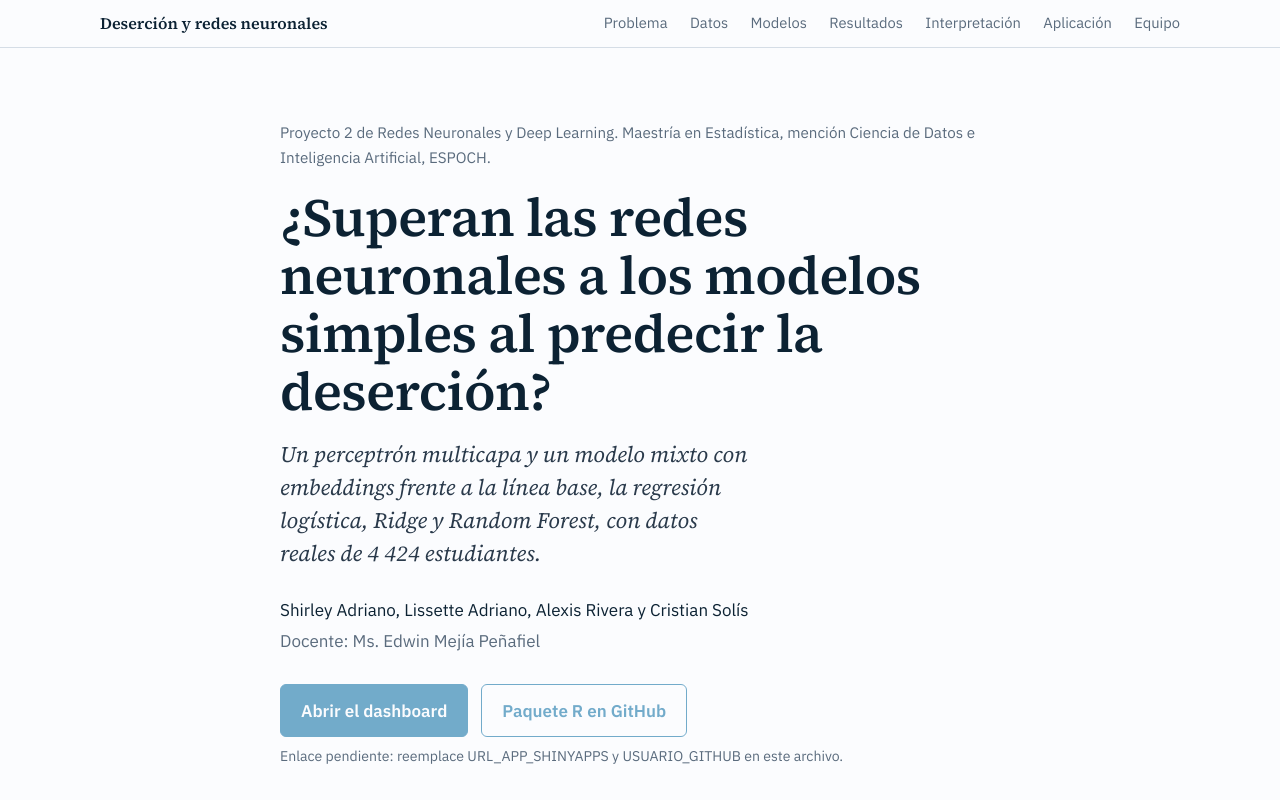
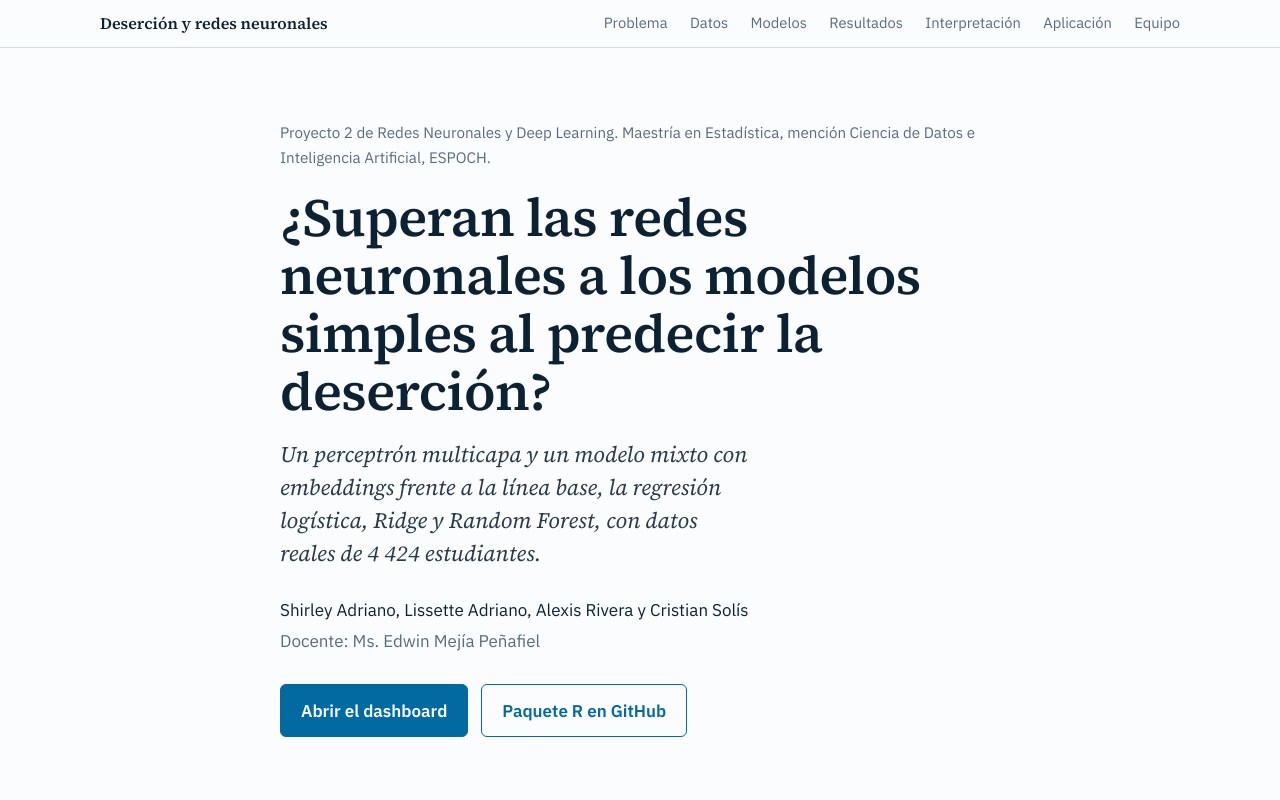
Before and after one commit to Crisolis517/desercion-web, a plain HTML site: page index.html in a window 1280 px wide. Shown: the top 800 px of the page. Drawn offline with Linux system fonts and the light colour scheme.

Commit message:
Enlaces finales

```diff
--- a/index.html
+++ b/index.html
@@ -122,8 +122,8 @@ pre{background:var(--soft);padding:1rem;border-radius:6px;overflow-x:auto;font-s
   <p class="autores"><span>Shirley Adriano</span>, <span>Lissette Adriano</span>, <span>Alexis Rivera</span> y <span>Cristian Solís</span></p>
   <p class="docente">Docente: Ms. Edwin Mejía Peñafiel</p>
   <div class="acciones">
-    <a class="btn btn-primario" href="URL_APP_SHINYAPPS" target="_blank" rel="noopener">Abrir el dashboard</a>
-    <a class="btn btn-sec" href="https://github.com/USUARIO_GITHUB/desercionDL" target="_blank" rel="noopener">Paquete R en GitHub</a>
+    <a class="btn btn-primario" href="https://crisolis517.shinyapps.io/desercion-dl/" target="_blank" rel="noopener">Abrir el dashboard</a>
+    <a class="btn btn-sec" href="https://github.com/Crisolis517/desercionDL" target="_blank" rel="noopener">Paquete R en GitHub</a>
   </div>
   <p id="aviso-enlace" class="aviso-enlace" hidden>Enlace pendiente: reemplace URL_APP_SHINYAPPS y USUARIO_GITHUB en este archivo.</p>
 </div>
@@ -307,10 +307,10 @@ pre{background:var(--soft);padding:1rem;border-radius:6px;overflow-x:auto;font-s
   <h2 class="sec"><span class="n">9</span>Dashboard, paquete R y reproducibilidad</h2>
   <p>El dashboard en R Shiny tiene pestañas de exploración, entrenamiento, MLP, modelo mixto, comparación con intervalos de confianza, robustez,
   interpretación y predicción individual con los seis modelos. Las redes se entrenaron en el notebook y el dashboard las usa sin TensorFlow.</p>
-  <div class="acciones"><a class="btn btn-primario" href="URL_APP_SHINYAPPS" target="_blank" rel="noopener">Abrir el dashboard</a></div>
+  <div class="acciones"><a class="btn btn-primario" href="https://crisolis517.shinyapps.io/desercion-dl/" target="_blank" rel="noopener">Abrir el dashboard</a></div>
   <h3>Instalar el paquete</h3>
   <pre><code>install.packages("remotes")
-remotes::install_github("USUARIO_GITHUB/desercionDL")
+remotes::install_github("Crisolis517/desercionDL")
 desercionDL::lanzar_app()</code></pre>
   <p>El notebook ejecutado reproduce todas las cifras de esta página con las semillas 123 a 132 y exporta los resultados a Excel.</p>
 </section>
```
